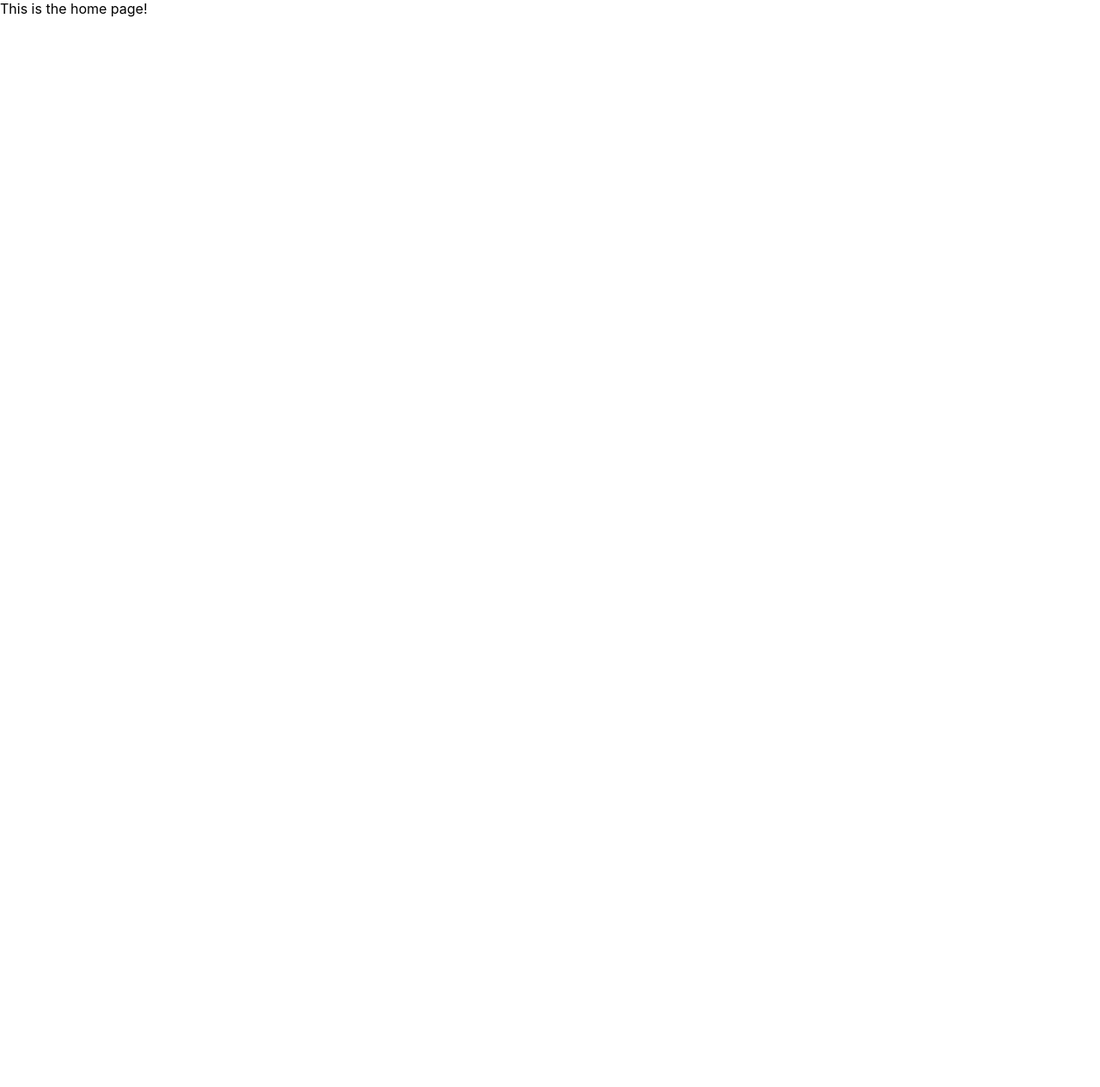
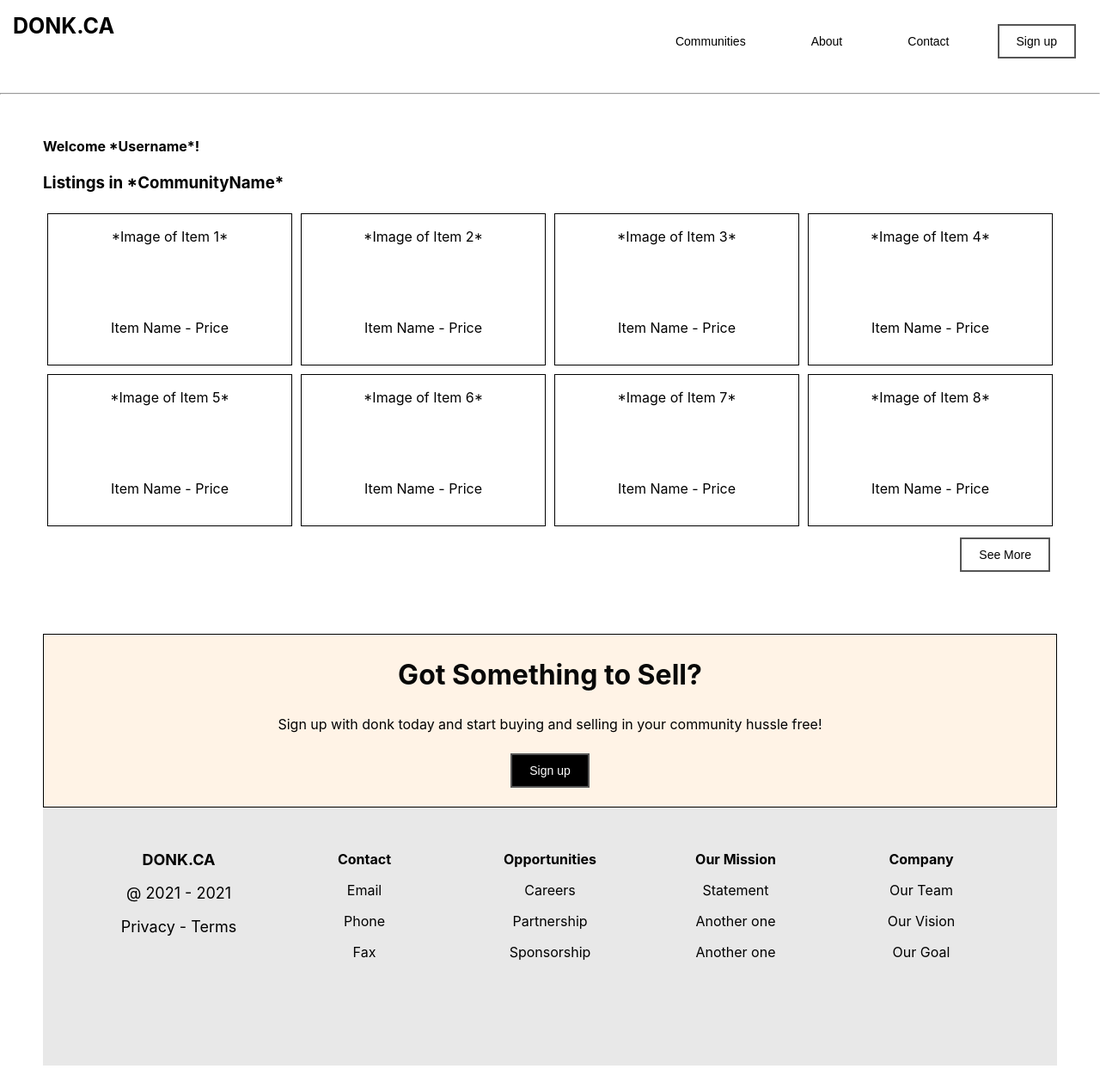
Before and after one commit to jamestang12/Donk.ca, a React (Create React App) app in the folder client/: page /home in a window 1280 px wide. Shown: the whole page at 86% size. Before the commit the page ends 800 px from the top, so only its background shows below. Built offline with nearby package versions, Linux system fonts and the light colour scheme; no server answers.

Commit message:
Add files via upload

```diff
--- /dev/null
+++ b/client/src/page/home.css
@@ -0,0 +1,161 @@
+.title{
+    font-size: 25px;
+    color: black;
+    font-weight: bold;
+    float: left;
+    margin: 15px;
+}
+
+/*-----------------------Header buttons-----------------------------------*/
+.header-container{
+    font-size: 18px;
+    color: black;
+    float: right;
+    display: flex;
+    padding: 10px;
+    align-items: center;
+    /* justify-content: space-around; */
+}
+
+.headerBox{
+    flex: 1;
+    padding: 10px;
+}
+
+.button{
+    padding: 10px 20px;
+    white-space: nowrap;
+    text-align: center;
+    margin: 8px 8px;
+    cursor: pointer;
+    /* width: 100%; */
+    font-size: 14px;
+}
+
+.buttonSignUp{
+    background-color: white;
+    color: black;
+    border: 2px solid #555555;
+}
+
+.buttonSignUp:hover{
+    background-color: #555555;
+    color: white;
+}
+
+.buttonRegular{
+    background-color: white;
+    color: black;
+    border: 0px solid #555555;
+}
+
+.buttonRegular:hover{
+    background-color: #555555;
+    color: white;
+}
+
+/*----------------------------------------------------------*/
+
+/*-----------------------Item display-----------------------------------*/
+.listingBox{
+    margin: 50px;
+    /* border: 1px solid black; */
+}
+.itemDisplayContainer{
+    display:flex;
+    flex-wrap: wrap;
+    /* border: 1px solid black; */
+    justify-content:space-between;
+    /* padding: 100px; */
+}
+
+.itemDisplayContainer-box{
+    flex: 1 0 21%;
+    margin: 5px;
+    height: 175px;
+    text-align:center;
+    border: 1px solid black;
+}
+
+.itemDisplayContainerImage-box{
+    flex: 1 0 21%;
+    margin: 5px;
+    height: 90px;
+    text-align:center;
+    /* border: 1px solid blue; */
+}
+
+.seeMoreButton{
+    background-color: white;
+    color: black;
+    border: 2px solid #555555;
+    float: right;
+}
+
+.seeMoreButton:hover{
+    background-color: #555555;
+    color: white;
+}
+
+/*----------------------------------------------------------*/
+
+/*-----------------------Extra info below page-----------------------------------*/
+
+.extraInfoBox{
+    margin-left: 50px;
+    margin-right: 50px;
+    margin-top: 50px;
+    height: 200px;
+    border: 1px solid black;
+    background-color: #FFF3E6;
+}
+
+.centerText{
+    text-align: center;
+}
+
+.buttonSignUp2{
+    background-color: black;
+    color: white;
+    border: 2px solid #555555;
+}
+
+.buttonSignUp2:hover{
+    background-color: #555555;
+    color: white;
+}
+
+.center{
+    display: flex;
+    justify-content: center;
+    align-items:center;
+}
+
+
+/*----------------------------------------------------------*/
+
+/*-----------------------Footer-----------------------------------*/
+.footerBox{
+    display:flex;
+    margin-left: 50px;
+    margin-right: 50px;
+    margin-bottom: 25px;
+    height: 200px;
+    /* border: 1px solid black; */
+    background-color: #E8E8E8;
+    padding: 50px;
+}
+
+.footerWebsiteInfoBox{
+    /* border: 1px solid black; */
+    font-size: 18px;
+    text-align: center;
+    flex:1;
+}
+
+.footerInfoBox{
+    /* border: 1px solid black; */
+    text-align: center;
+    flex:1;
+}
+/*----------------------------------------------------------*/
--- a/client/src/page/home.js
+++ b/client/src/page/home.js
@@ -3,6 +3,7 @@ import {connect} from 'react-redux'
 import {tester} from '../action/testing'
 import { useState } from 'react'
 import { useEffect } from 'react'
+import "./home.css"
 
 const Home = ({test, tester}) => {
     const [value, setValue] = useState("")
@@ -18,7 +19,136 @@ const Home = ({test, tester}) => {
 
     return (
         <div>
-            This is the home page!
+            {/* Title */}
+            <div class="title">DONK.CA</div>
+            {/* Headers */}
+            <div class="header-container">
+                <div class="headerBox">
+                <button class="button buttonRegular">Communities</button>
+                </div>
+                <div class="headerBox">
+                <button class="button buttonRegular">About</button>
+                </div>
+                <div class="headerBox">
+                <button class="button buttonRegular">Contact</button>
+                </div>
+                <div class="headerBox">
+                    <button class="button buttonSignUp">Sign up</button>
+                </div>
+            </div>
+
+            <br/> <br/> <br/> <br/> <br/> <hr/>
+
+
+            <div class="listingBox">
+                <h4>Welcome *Username*!</h4>
+                <h3>Listings in <b>*CommunityName*</b></h3>
+                {/* Item Display Box */}
+                <div class="itemDisplayContainer">
+                    <div class="itemDisplayContainer-box">
+                        <div class="itemDisplayContainerImage-box">
+                            <p>*Image of Item 1*</p>
+                        </div>
+                        <p>Item Name - Price</p>
+                    </div>
+
+                    <div class="itemDisplayContainer-box">
+                        <div class="itemDisplayContainerImage-box">
+                            <p>*Image of Item 2*</p>
+                        </div>
+                        <p>Item Name - Price</p>
+                    </div>
+
+                    <div class="itemDisplayContainer-box">
+                        <div class="itemDisplayContainerImage-box">
+                            <p>*Image of Item 3*</p>
+                        </div>
+                        <p>Item Name - Price</p>
+                    </div>
+
+                    <div class="itemDisplayContainer-box">
+                        <div class="itemDisplayContainerImage-box">
+                            <p>*Image of Item 4*</p>
+                        </div>
+                        <p>Item Name - Price</p>
+                    </div>
+
+                    <div class="itemDisplayContainer-box">
+                        <div class="itemDisplayContainerImage-box">
+                            <p>*Image of Item 5*</p>
+                        </div>
+                        <p>Item Name - Price</p>
+                    </div>
+
+                    <div class="itemDisplayContainer-box">
+                        <div class="itemDisplayContainerImage-box">
+                            <p>*Image of Item 6*</p>
+                        </div>
+                        <p>Item Name - Price</p>
+                    </div>
+
+                    <div class="itemDisplayContainer-box">
+                        <div class="itemDisplayContainerImage-box">
+                            <p>*Image of Item 7*</p>
+                        </div>
+                        <p>Item Name - Price</p>
+                    </div>
+
+                    <div class="itemDisplayContainer-box">
+                        <div class="itemDisplayContainerImage-box">
+                            <p>*Image of Item 8*</p>
+                        </div>
+                        <p>Item Name - Price</p>
+                    </div>
+                </div>
+                <button class="button seeMoreButton">See More</button>
+            </div>
+
+            <br/>
+
+            {/* Additional info at the bottom of the page */}
+            <div class="extraInfoBox">
+                <h1 class="centerText">Got Something to Sell?</h1>
+                <p class="centerText">
+                    Sign up with donk today and start buying and selling in your community hussle free!
+                </p>
+                <div class="center">
+                    <button class="button buttonSignUp2">Sign up</button>
+                </div>
+            </div>
+
+            {/* Footer Box */}
+            <div class="footerBox">
+                <div class="footerWebsiteInfoBox">
+                    <b>DONK.CA</b>
+                    <p>@ 2021 - 2021</p>
+                    <p>Privacy - Terms</p>
+                </div>
+                <div class="footerInfoBox">
+                    <b>Contact</b>
+                    <p>Email</p>
+                    <p>Phone</p>
+                    <p>Fax</p>
+                </div>
+                <div class="footerInfoBox">
+                    <b>Opportunities</b>
+                    <p>Careers</p>
+                    <p>Partnership</p>
+                    <p>Sponsorship</p>
+                </div>
+                <div class="footerInfoBox">
+                    <b>Our Mission</b>
+                    <p>Statement</p>
+                    <p>Another one</p>
+                    <p>Another one</p>
+                </div>
+                <div class="footerInfoBox">
+                    <b>Company</b>
+                    <p>Our Team</p>
+                    <p>Our Vision</p>
+                    <p>Our Goal</p>
+                </div>
+            </div>
         </div>
     )
 }
```
